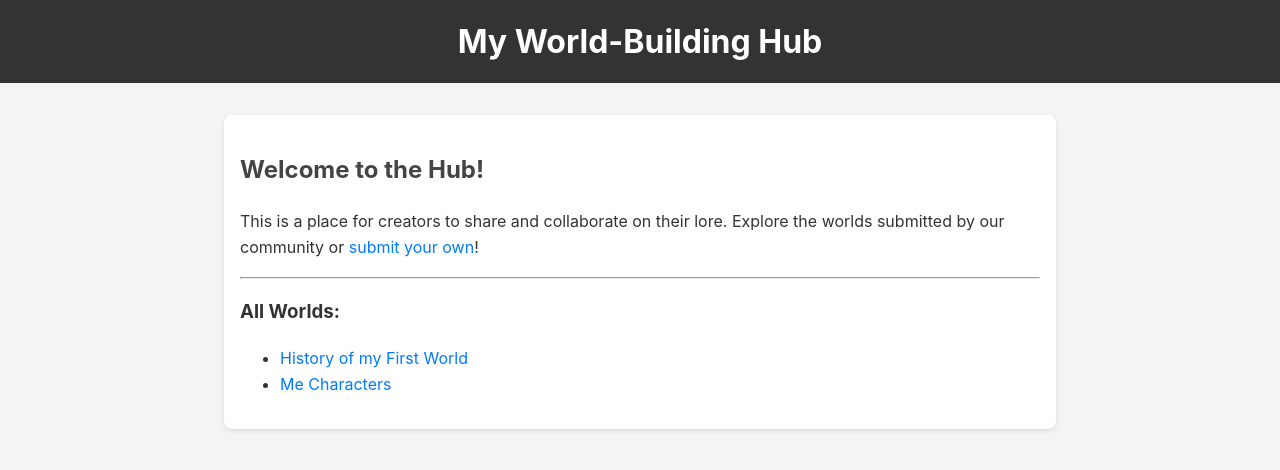
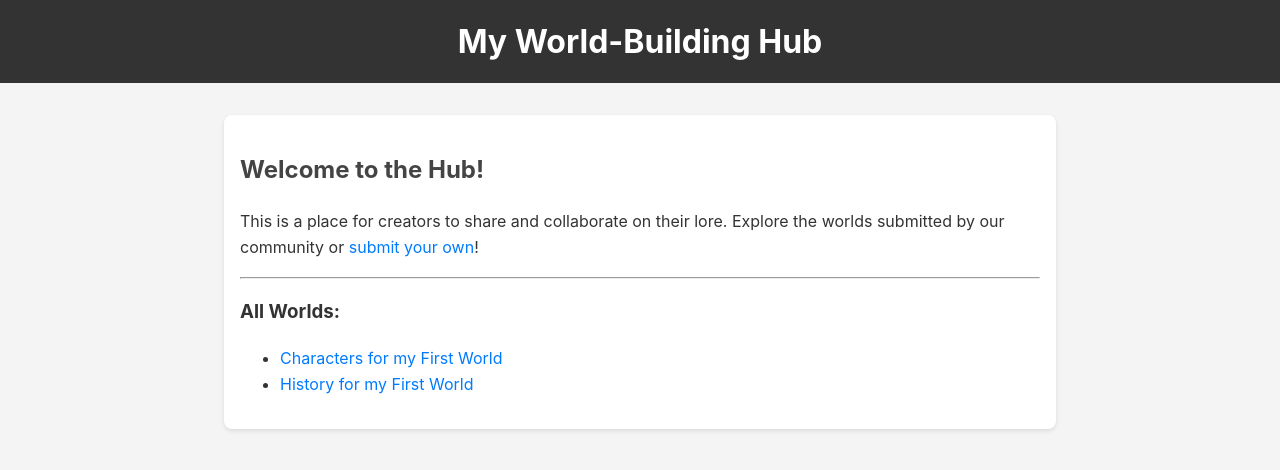
Before and after one commit to DJflooo/Lore-Hub, a Jekyll site: the page built from index.html, in a window 1280 px wide. Shown: the top 470 px of the page. Built offline with Jekyll 4.4.1, drawn with Linux system fonts in a browser that asks for light colours.

Commit message:
meWorld updt

```diff
--- a/worlds/my-first-world/characters.md
+++ b/worlds/my-first-world/characters.md
@@ -1,3 +1,8 @@
+---
+layout: default
+title: Characters for my First World
+---
+
 # Me Characters
 
 # **HIIIIIIIIIIII**
--- a/worlds/my-first-world/history.md
+++ b/worlds/my-first-world/history.md
@@ -1,6 +1,6 @@
 ---
 layout: default
-title: History of my First World
+title: History for my First World
 ---
 
 # History of my First World
```
